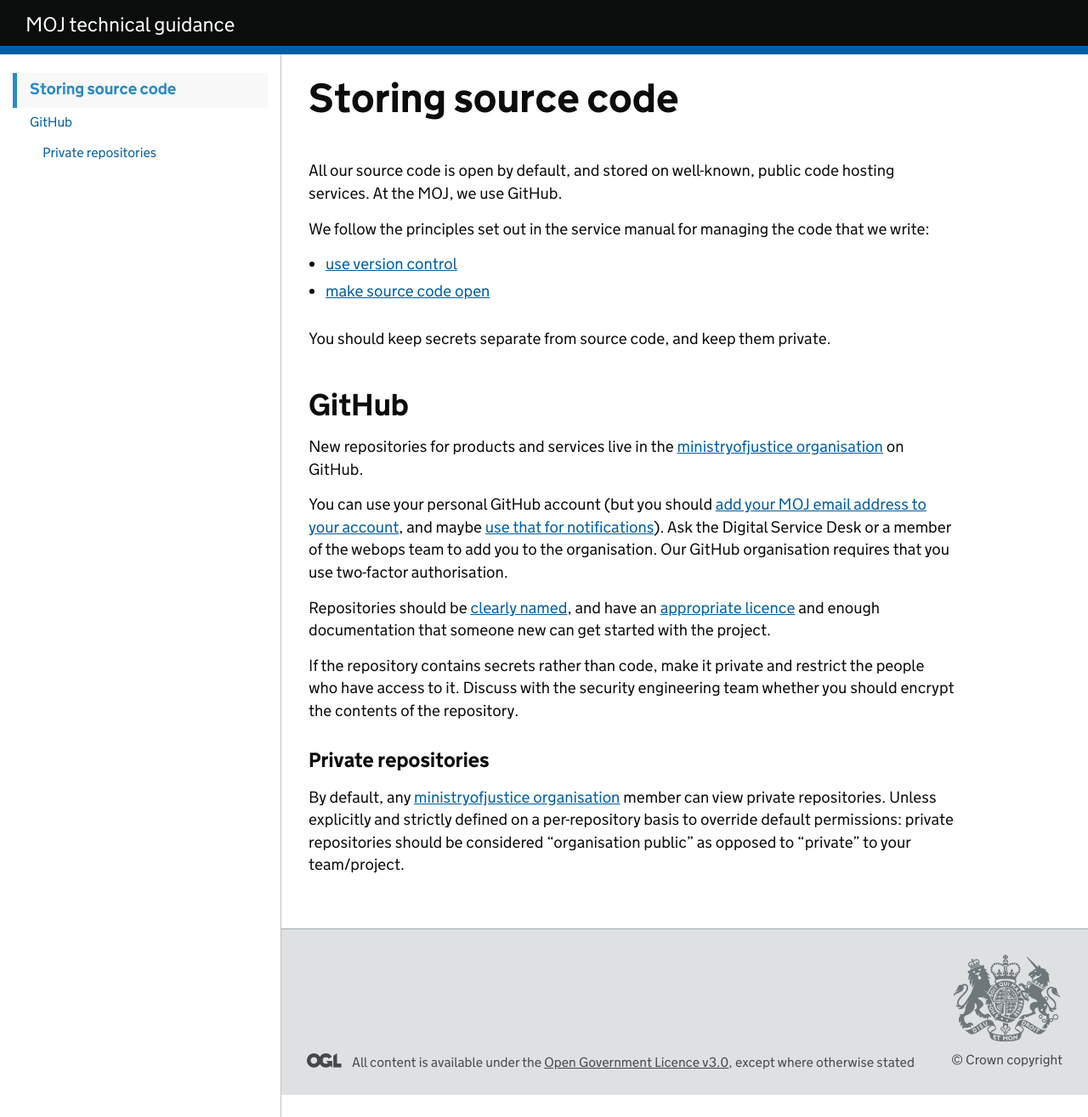
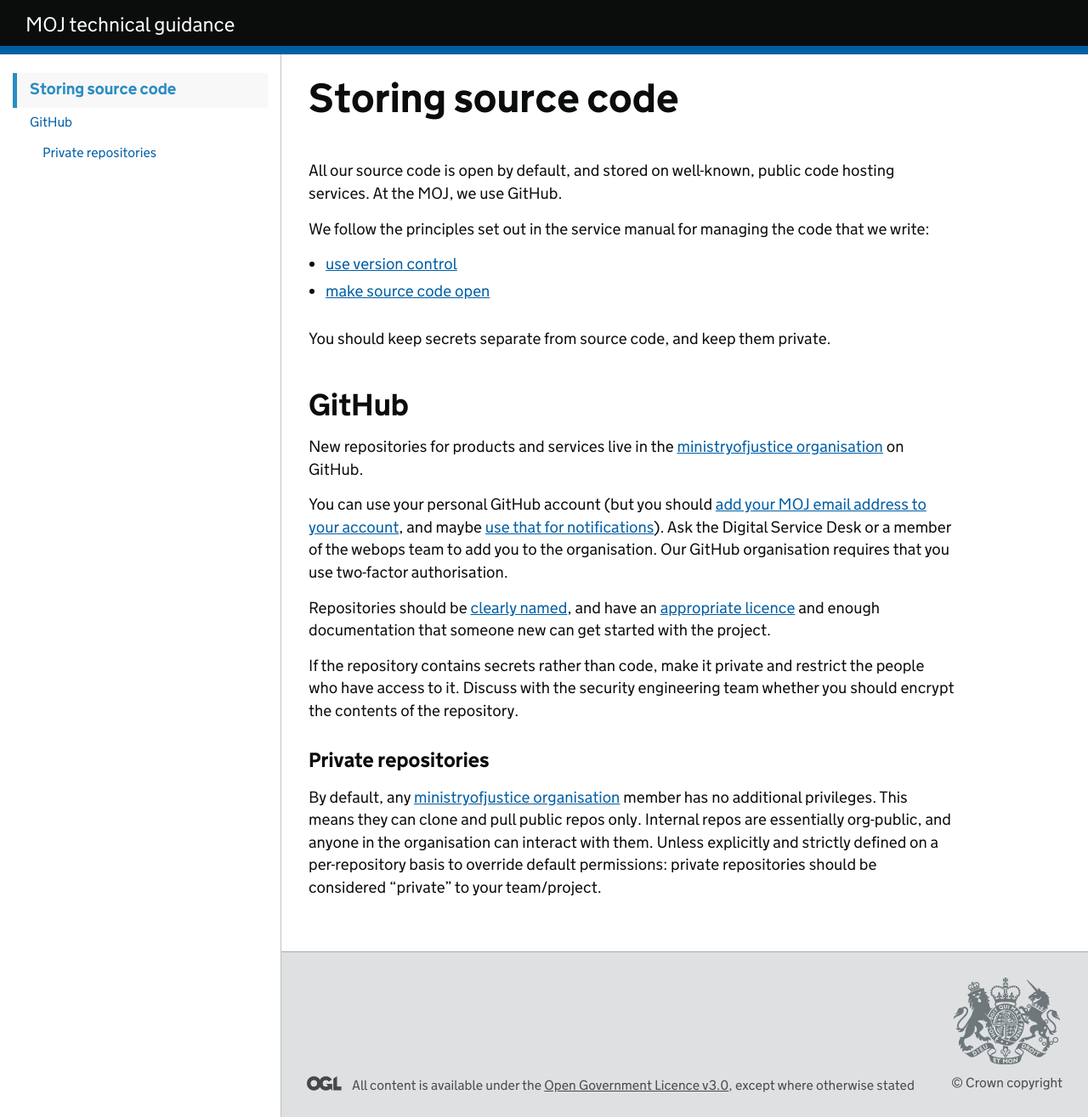
Before and after one commit to ministryofjustice/technical-guidance, a Jekyll site: the page built from standards/storing-source-code.md, in a window 1280 px wide. Shown: the whole page at 85% size. Built offline with Jekyll 4.4.1, drawn with Linux system fonts in a browser that asks for light colours; our own code applies the rules of GitHub Pages for plain Markdown files.

Commit message:
Update default member privileges for GitHub
We have changed the org default from `Read` to `None`. This means that
private repos are private to the team/individuals who have been granted
access.

Adding a 3rd party supplier to our organisation no longer means they
have read access to everything.

We were using git-crypt for ensuring that secrets were only readable by
the relevant teams, but a more locked-down default minimises the scope
for any accidents to leak creds etc.

'Secure by default' is a good default.

```diff
--- a/standards/storing-source-code.md
+++ b/standards/storing-source-code.md
@@ -40,4 +40,4 @@ the repository.
 
 ### Private repositories
 
-By default, any [ministryofjustice organisation](https://github.com/ministryofjustice) member can view private repositories. Unless explicitly and strictly defined on a per-repository basis to override default permissions: private repositories should be considered "organisation public" as opposed to "private" to your team/project.
+By default, any [ministryofjustice organisation](https://github.com/ministryofjustice) member has no additional privileges. This means they can clone and pull public repos only. Internal repos are essentially org-public, and anyone in the organisation can interact with them. Unless explicitly and strictly defined on a per-repository basis to override default permissions: private repositories should be considered "private" to your team/project.
```
